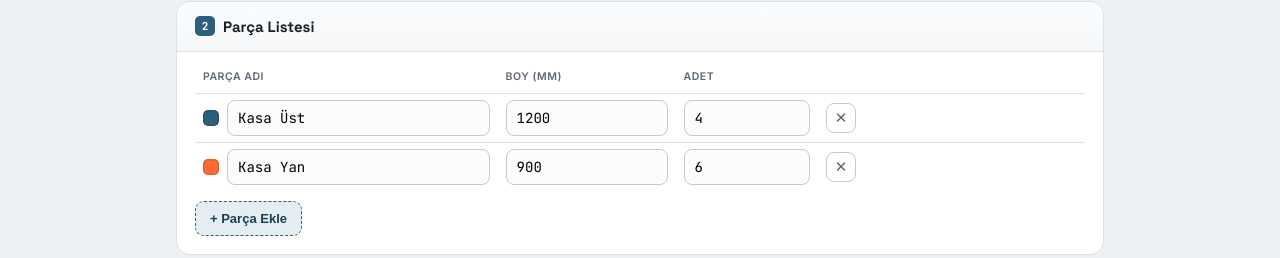
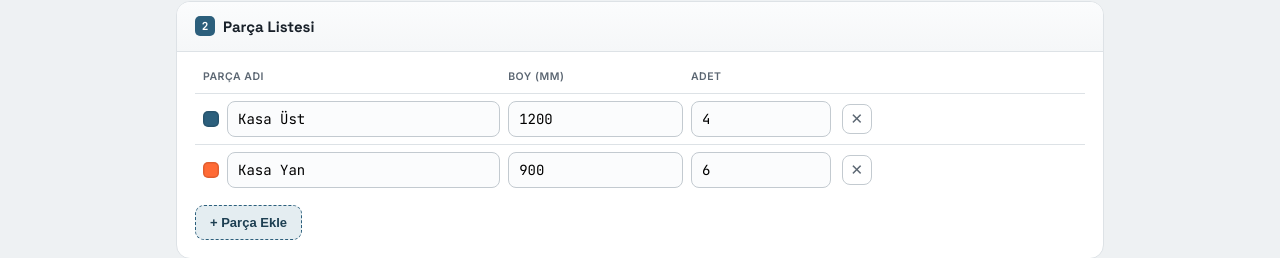
Before and after one commit to kucukavci/profilop1, a plain HTML site: page index.html in a window 1280 px wide. Shown: the part 390-648 px from the top of the page. Drawn offline with Linux system fonts and the light colour scheme.

Commit message:
Add files via upload

```diff
--- a/index.html
+++ b/index.html
@@ -142,21 +142,32 @@
   }
   .field small{display:block;margin-top:5px;font-size:11px;color:var(--ink-soft);}
 
-  /* ---------- Pieces table ---------- */
-  table.pieces{width:100%;border-collapse:collapse;}
-  table.pieces thead th{
-    text-align:left;
+  /* ---------- Pieces list (div-based, avoids mobile table/grid bugs) ---------- */
+  .pieces-table{width:100%;}
+  .pieces-head{
+    display:grid;
+    grid-template-columns:34% 20% 16% 36px;
+    gap:8px;
+    padding:0 8px 8px;
+  }
+  .pieces-head > div{
     font-size:10.5px;
     text-transform:uppercase;
     letter-spacing:.05em;
     color:var(--ink-soft);
-    padding:0 8px 8px;
     font-weight:600;
   }
-  table.pieces td{padding:6px 8px;vertical-align:middle;}
-  table.pieces tr.piece-row{border-top:1px solid var(--line);}
-  table.pieces input[type=text],table.pieces input[type=number]{
+  .piece-row{
+    display:grid;
+    grid-template-columns:34% 20% 16% 36px;
+    gap:8px;
+    align-items:center;
+    padding:7px 8px;
+    border-top:1px solid var(--line);
+  }
+  .piece-row input[type=text],.piece-row input[type=number]{
     width:100%;
+    min-width:0;
     padding:8px 10px;
     border:1.5px solid var(--line-strong);
     border-radius:8px;
@@ -164,16 +175,13 @@
     font-size:14px;
     background:#fbfcfd;
   }
-  table.pieces input:focus{outline:none;border-color:var(--steel);box-shadow:0 0 0 3px var(--steel-light);}
+  .piece-row input:focus{outline:none;border-color:var(--steel);box-shadow:0 0 0 3px var(--steel-light);}
   .swatch{
     width:16px;height:16px;border-radius:5px;flex:none;
     box-shadow:inset 0 0 0 1.5px rgba(0,0,0,.12);
   }
-  .name-cell{display:flex;align-items:center;gap:8px;}
-  .col-name{width:34%;}
-  .col-len{width:20%;}
-  .col-qty{width:16%;}
-  .col-del{width:36px;}
+  .name-cell{display:flex;align-items:center;gap:8px;min-width:0;}
+  .col-del{display:flex;justify-content:center;}
   .del-btn{
     width:30px;height:30px;border-radius:8px;border:1.5px solid var(--line-strong);
     background:#fff;color:var(--ink-soft);cursor:pointer;font-size:15px;line-height:1;
@@ -324,19 +332,17 @@
   @media (max-width:640px){
     .field-grid{grid-template-columns:1fr;}
     .summary-grid{grid-template-columns:repeat(2,1fr);}
-    table.pieces thead{display:none;}
-    table.pieces tr.piece-row{
-      display:grid;
+    .pieces-head{display:none;}
+    .piece-row{
       grid-template-columns:1fr 1fr;
       grid-template-areas:"name name" "len qty" "del del";
       gap:6px 8px;
       padding:10px 0;
     }
-    table.pieces td{padding:0;}
-    table.pieces td.col-name{grid-area:name;}
-    table.pieces td.col-len{grid-area:len;}
-    table.pieces td.col-qty{grid-area:qty;}
-    table.pieces td.col-del{grid-area:del;display:flex;justify-content:flex-end;}
+    .piece-row > .col-name{grid-area:name;}
+    .piece-row > .col-len{grid-area:len;}
+    .piece-row > .col-qty{grid-area:qty;}
+    .piece-row > .col-del{grid-area:del;display:flex;justify-content:flex-end;}
     .del-btn{width:100%;border-radius:8px;}
     h1{font-size:22px;}
     .panel-body{padding:14px;}
@@ -392,17 +398,15 @@
   <div class="panel">
     <div class="panel-head"><h2><span class="num">2</span>Parça Listesi</h2></div>
     <div class="panel-body">
-      <table class="pieces">
-        <thead>
-          <tr>
-            <th class="col-name">Parça Adı</th>
-            <th class="col-len">Boy (mm)</th>
-            <th class="col-qty">Adet</th>
-            <th class="col-del"></th>
-          </tr>
-        </thead>
-        <tbody id="pieceTableBody"></tbody>
-      </table>
+      <div class="pieces-table">
+        <div class="pieces-head">
+          <div class="col-name">Parça Adı</div>
+          <div class="col-len">Boy (mm)</div>
+          <div class="col-qty">Adet</div>
+          <div class="col-del"></div>
+        </div>
+        <div id="pieceTableBody"></div>
+      </div>
       <button class="add-row-btn" id="addRowBtn" type="button">+ Parça Ekle</button>
     </div>
   </div>
@@ -446,24 +450,24 @@
 
   function addRow(name, len, qty){
     rowCount++;
-    const tr = document.createElement('tr');
-    tr.className = 'piece-row';
-    tr.dataset.id = rowCount;
-    tr.innerHTML = `
-      <td class="col-name">
+    const row = document.createElement('div');
+    row.className = 'piece-row';
+    row.dataset.id = rowCount;
+    row.innerHTML = `
+      <div class="col-name">
         <div class="name-cell">
           <span class="swatch" style="background:${PALETTE[(rowCount-1)%PALETTE.length]}"></span>
           <input type="text" class="p-name" placeholder="Parça ${rowCount}" value="${name||''}">
         </div>
-      </td>
-      <td class="col-len"><input type="number" class="p-len" min="1" step="1" value="${len||''}" placeholder="mm"></td>
-      <td class="col-qty"><input type="number" class="p-qty" min="1" step="1" value="${qty||''}" placeholder="adet"></td>
-      <td class="col-del"><button class="del-btn" type="button" title="Sil">✕</button></td>
+      </div>
+      <div class="col-len"><input type="number" class="p-len" min="1" step="1" value="${len||''}" placeholder="mm"></div>
+      <div class="col-qty"><input type="number" class="p-qty" min="1" step="1" value="${qty||''}" placeholder="adet"></div>
+      <div class="col-del"><button class="del-btn" type="button" title="Sil">✕</button></div>
     `;
-    tr.querySelector('.del-btn').addEventListener('click', ()=>{
-      tr.remove();
+    row.querySelector('.del-btn').addEventListener('click', ()=>{
+      row.remove();
     });
-    tbody.appendChild(tr);
+    tbody.appendChild(row);
   }
 
   document.getElementById('addRowBtn').addEventListener('click', ()=> addRow());
```
